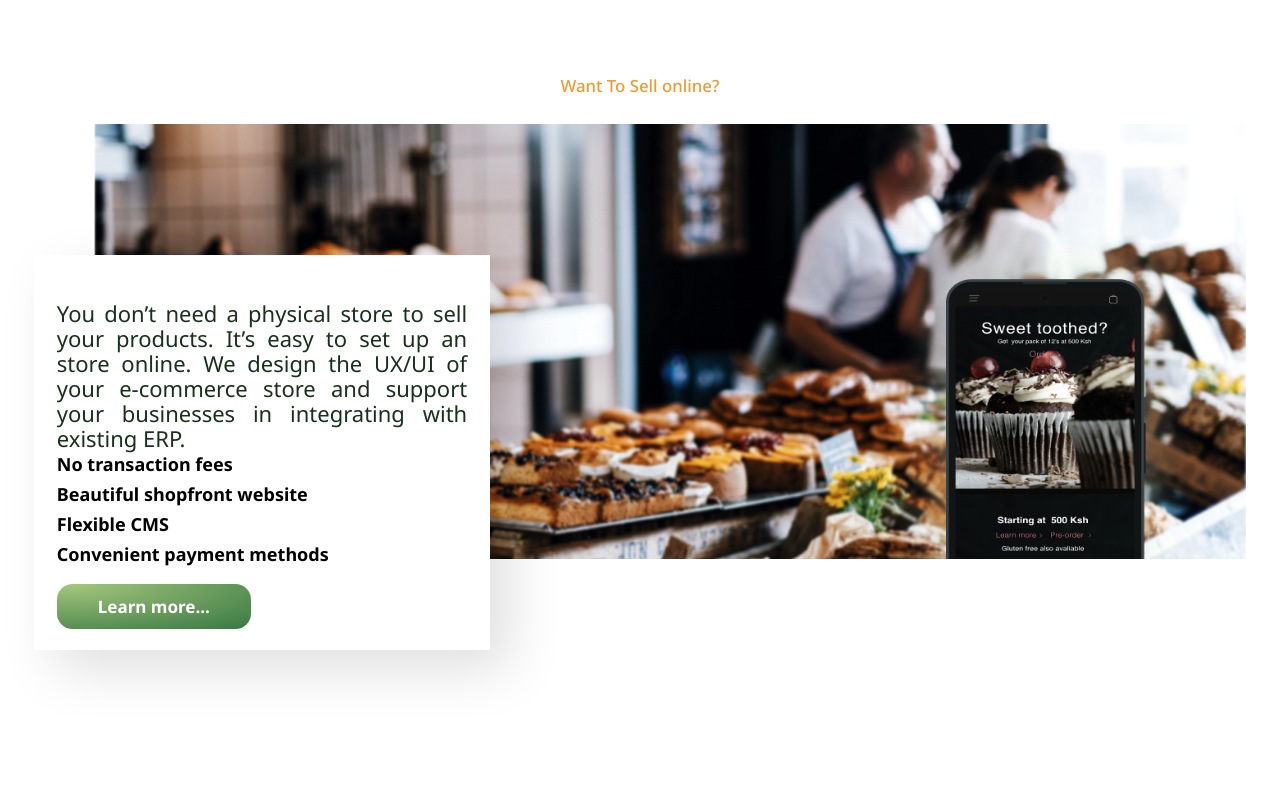
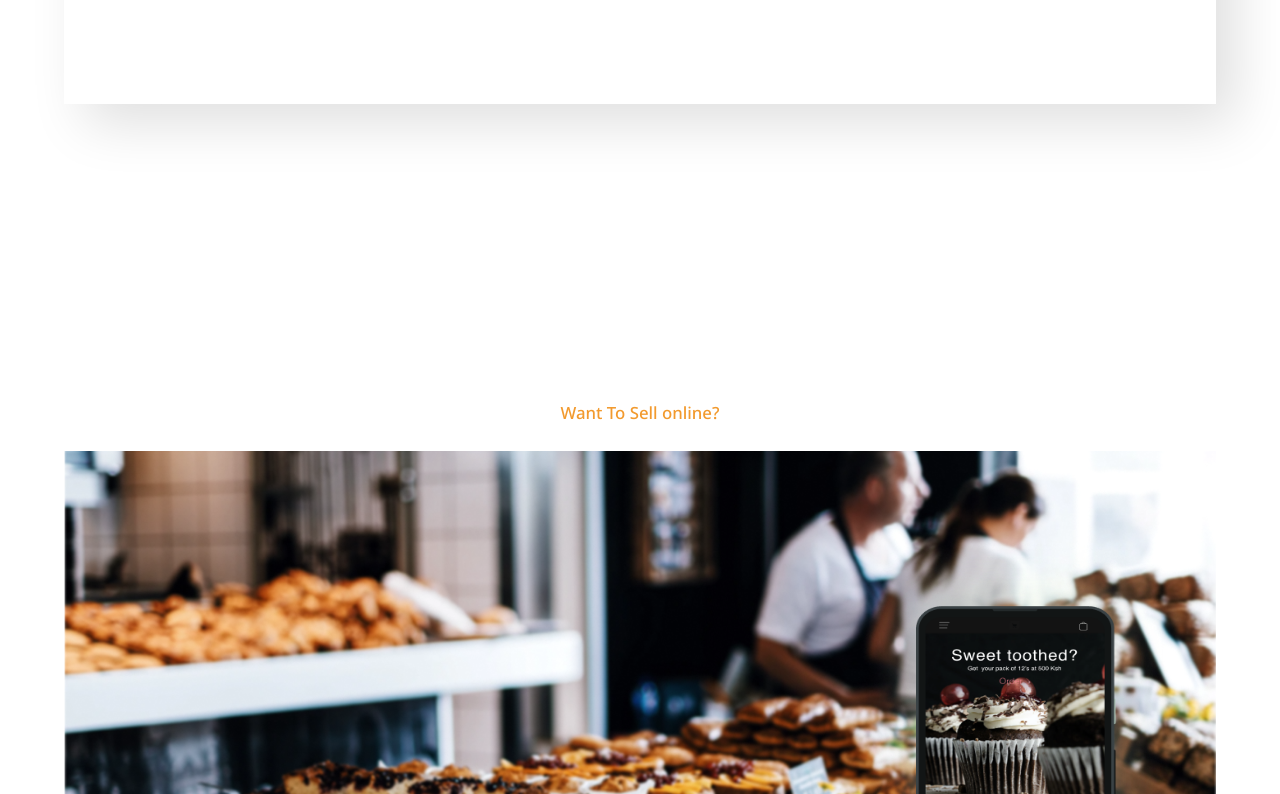
Before and after one commit to mbuguanewton/DropdownMain, a React (Create React App) app: page / in a window 1280 px wide. Shown: the part 3486-4280 px from the top of the page. Built offline with nearby package versions, Linux system fonts and the light colour scheme.

Commit message:
CleanUp-services

```diff
--- a/src/components/Index/ServicesSection/ServiceStyle.js
+++ b/src/components/Index/ServicesSection/ServiceStyle.js
@@ -86,9 +86,7 @@ export const ContentImage = styled.div`
     background-size: cover;
     background-position: center;
   }
-  @media all and (min-width: 1000px) {
-    margin-left: ${({ type }) => (type === "mobile" ? "30px" : "0")};
-  }
+
   @media all and (min-width: 1300px) {
     width: 90%;
     height: 556px;
@@ -159,13 +157,7 @@ export const ContentDetails = styled.div`
   }
 
   @media all and (min-width: 1000px) {
-    display: block;
-    width: 456px;
-    height: 395px;
-    position: absolute;
-    top: 178px;
-    background: #ffffff;
-    margin-left: ${({ type }) => (type === "screen" ? "55vw" : "-30px")};
+
   }
   @media all and (min-width: 1300px) {
     display: block;
@@ -175,6 +167,7 @@ export const ContentDetails = styled.div`
     top: 178px;
     background: #ffffff;
     box-shadow: 35.2601px 35.2601px 76.1574px rgba(0, 0, 0, 0.3);
+    margin-left: ${({ type }) => (type === "screen" ? "55vw" : "-30px")};
   }
 
   @media all and (min-width: 1400px) {
```
Also changed, not shown: 1 other file (tests, documents, lock files or other folders).
